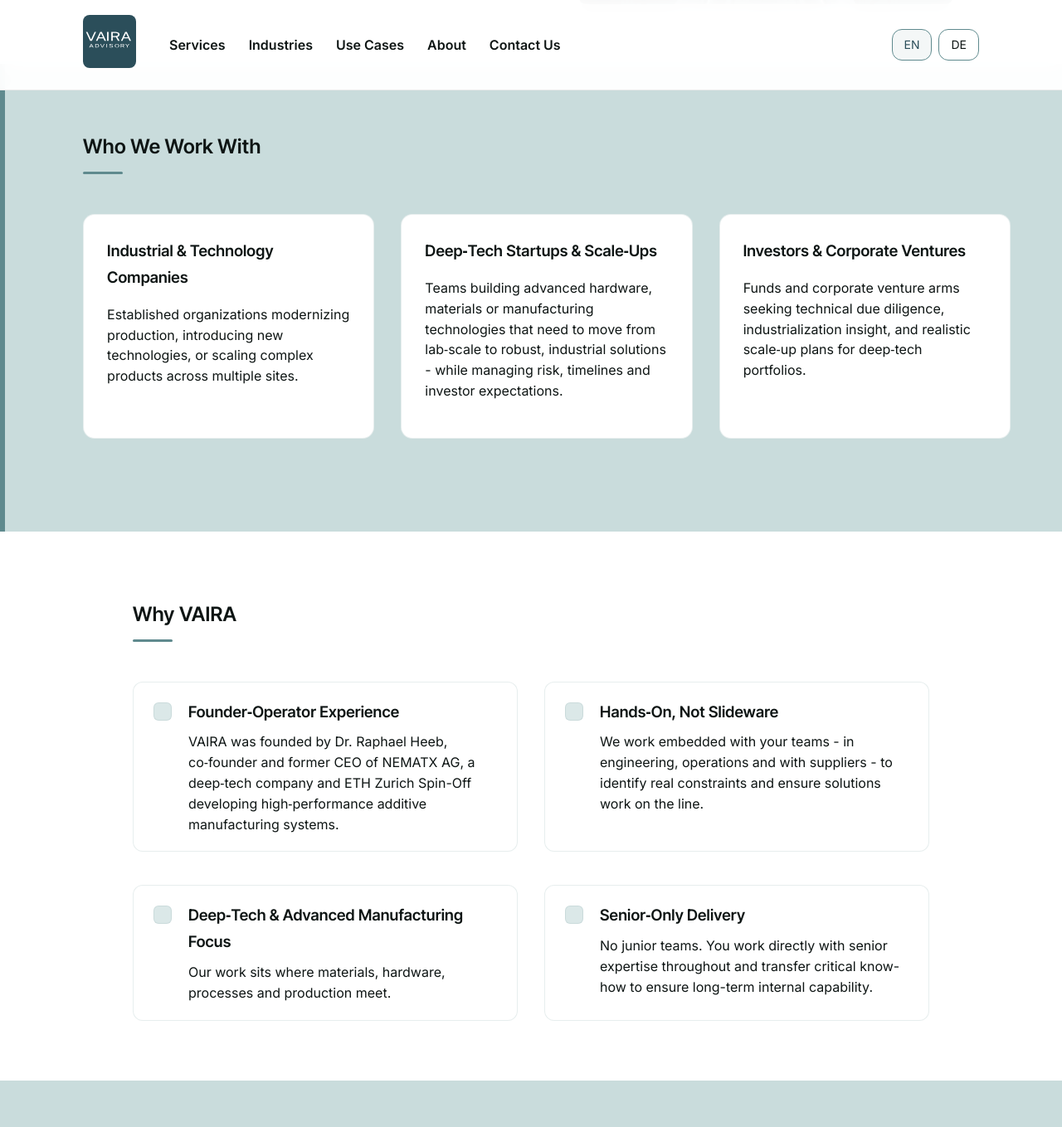
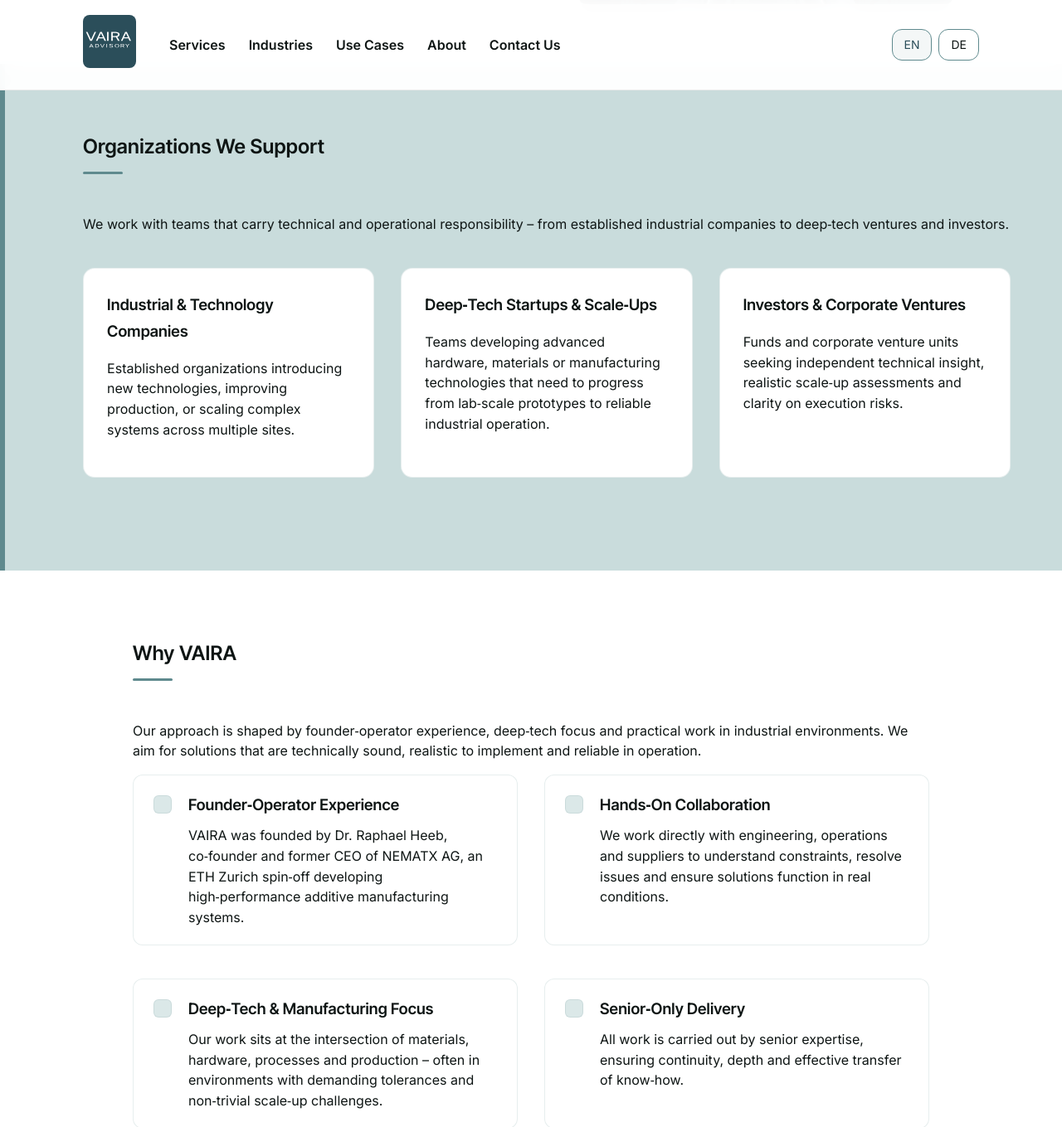
Before and after one commit to raphaelheeb/vaira-advisory, a Jekyll site: the page built from index.html, in a window 1280 px wide and 1400 px high, scrolled down 1167 px, cut to the strip 0-1359 px from the top of the window. Shown: the whole strip at 83% size. Built offline with Jekyll 4.4.1, drawn with Linux system fonts in a browser that asks for light colours; some of the changed text lies outside the part shown.

Commit message:
Update index.html

```diff
--- a/index.html
+++ b/index.html
@@ -1,7 +1,7 @@
 ---
 layout: default
 title: VAIRA Advisory
-description: Turning deep-tech innovation into scalable, industrial solutions.
+description: Deep‑tech and advanced manufacturing advisory – from early concept to industrial scale.
 lang: en
 permalink: /
 ---
@@ -13,12 +13,18 @@
 
       <!-- HERO LEFT -->
       <div class="hero-left">
+        <p class="hero-kicker">Deep‑tech and advanced manufacturing advisory</p>
+
         <h1 class="hero-title">
-            Technology.<br>From concept to industrial scale.
+          Technology from early concept to industrial scale.
         </h1>
+
         <p class="hero-sub">
-            We help engineering‑driven organizations turn complex technologies into scalable products - from early validation to industrialization, working closely with your teams.
+          We support engineering‑driven organizations in developing and scaling complex technologies.
+          Our work spans early validation, system development and industrialization – carried out
+          closely with your teams and informed by practical experience from building deep‑tech systems.
         </p>
+
         <div class="hero-ctas">
           <a href="mailto:info@vaira-advisory.com" class="cta-btn cta-btn--primary">Start a Conversation</a>
         </div>
@@ -26,6 +32,7 @@
 
       <!-- HERO RIGHT -->
       <div class="hero-right visual--cad" aria-hidden="true">
+        <!-- (your SVG remains unchanged) -->
         <svg class="cad-contour" viewBox="0 0 600 600" role="img" aria-label="Technical contour illustration">
           <defs>
             <linearGradient id="cadStroke" x1="0" y1="0" x2="1" y2="1">
@@ -67,54 +74,64 @@
   </div>
 </section>
 
-<!-- ================= WHAT WE DO ================= -->
-
+<!-- ================= CORE CAPABILITIES ================= -->
 <section class="section" id="what-we-do">
   <div class="content-wrapper split">
     <div>
-        <h2>What We Do</h2>
+      <h2>Core Capabilities</h2>
+
+      <p>
+        Our work focuses on the path from promising technology to stable industrial performance.
+        We combine engineering depth with practical experience in hardware, materials, processes
+        and production environments.
+      </p>
+
       <ul class="checklist">
-          <li>Innovation & Technology Strategy</li>
-          <li>Hands‑On Technology Development</li>
-          <li>Industrialization & Advanced Manufacturing</li>
+        <li>Technology and innovation strategy with a focus on feasibility and constraints</li>
+        <li>Hands‑on development of complex hardware, processes and systems</li>
+        <li>Industrialization, scale‑up and advanced manufacturing across sites</li>
       </ul>
     </div>
+
     <img src="/vaira-advisory/assets/img/tech-lab.webp"
-     alt="Technology lab"
+         alt="Technology lab environment"
          class="split-image">
-
   </div>
 </section>
 
 <!-- ================= WHO WE WORK WITH ================= -->
-
 <section class="section section--alt section--accent-left" id="who-we-work-with">
   <div class="content-wrapper wrapper--narrow">
-    <h2>Who We Work With</h2>
+    <h2>Organizations We Support</h2>
+
+    <p>
+      We work with teams that carry technical and operational responsibility – from established
+      industrial companies to deep‑tech ventures and investors.
+    </p>
 
     <div class="card-grid floating-cards">
 
       <article class="card">
         <h3>Industrial & Technology Companies</h3>
         <p>
-          Established organizations modernizing production, introducing new technologies, or scaling
-          complex products across multiple sites.
+          Established organizations introducing new technologies, improving production, or scaling
+          complex systems across multiple sites.
         </p>
       </article>
 
       <article class="card">
         <h3>Deep‑Tech Startups & Scale‑Ups</h3>
         <p>
-          Teams building advanced hardware, materials or manufacturing technologies that need to move
-          from lab‑scale to robust, industrial solutions - while managing risk, timelines and investor expectations.
+          Teams developing advanced hardware, materials or manufacturing technologies that need to
+          progress from lab‑scale prototypes to reliable industrial operation.
         </p>
       </article>
 
       <article class="card">
         <h3>Investors & Corporate Ventures</h3>
         <p>
-          Funds and corporate venture arms seeking technical due diligence, industrialization insight,
-          and realistic scale‑up plans for deep‑tech portfolios.
+          Funds and corporate venture units seeking independent technical insight, realistic scale‑up
+          assessments and clarity on execution risks.
         </p>
       </article>
 
@@ -127,6 +144,12 @@
   <div class="content-wrapper wrapper--narrow">
     <h2>Why VAIRA</h2>
 
+    <p>
+      Our approach is shaped by founder‑operator experience, deep‑tech focus and practical work in
+      industrial environments. We aim for solutions that are technically sound, realistic to implement
+      and reliable in operation.
+    </p>
+
     <div class="why-grid">
 
       <div class="feature-block">
@@ -134,8 +157,8 @@
         <div>
           <h3>Founder‑Operator Experience</h3>
           <p>
-            VAIRA was founded by Dr. Raphael Heeb, co‑founder and former CEO of NEMATX AG, a deep‑tech company and ETH Zurich Spin-Off
-            developing high‑performance additive manufacturing systems.
+            VAIRA was founded by Dr. Raphael Heeb, co‑founder and former CEO of NEMATX AG, an ETH Zurich
+            spin‑off developing high‑performance additive manufacturing systems.
           </p>
         </div>
       </div>
@@ -143,10 +166,10 @@
       <div class="feature-block">
         <div class="feature-block-icon"></div>
         <div>
-          <h3>Hands‑On, Not Slideware</h3>
+          <h3>Hands‑On Collaboration</h3>
           <p>
-            We work embedded with your teams - in engineering, operations and with suppliers - to identify
-            real constraints and ensure solutions work on the line.
+            We work directly with engineering, operations and suppliers to understand constraints,
+            resolve issues and ensure solutions function in real conditions.
           </p>
         </div>
       </div>
@@ -154,9 +177,10 @@
       <div class="feature-block">
         <div class="feature-block-icon"></div>
         <div>
-          <h3>Deep‑Tech & Advanced Manufacturing Focus</h3>
+          <h3>Deep‑Tech & Manufacturing Focus</h3>
           <p>
-            Our work sits where materials, hardware, processes and production meet.
+            Our work sits at the intersection of materials, hardware, processes and production – often
+            in environments with demanding tolerances and non‑trivial scale‑up challenges.
           </p>
         </div>
       </div>
@@ -166,7 +190,8 @@
         <div>
           <h3>Senior‑Only Delivery</h3>
           <p>
-            No junior teams. You work directly with senior expertise throughout and transfer critical know-how to ensure long-term internal capability.
+            All work is carried out by senior expertise, ensuring continuity, depth and effective
+            transfer of know‑how.
           </p>
         </div>
       </div>
@@ -175,7 +200,7 @@
   </div>
 </section>
 
-  <!-- ================= HOW WE WORK (SPLIT) ================= -->
+<!-- ================= HOW WE WORK ================= -->
 <section class="section section--alt" id="how-we-work">
   <div class="content-wrapper split">
     <div>
@@ -183,37 +208,35 @@
 
       <div class="editorial">
         <p>
-            We combine engineering depth with operational pragmatism. Our work is hands‑on, collaborative
-            and grounded in real‑world constraints - from materials and processes to equipment, suppliers
-            and production lines.
+          We combine structured analysis with practical, hands‑on work. Our approach is collaborative
+          and grounded in the realities of equipment, processes and production lines.
         </p>
       </div>
 
       <p>
-          We focus on solving the right problems, reducing complexity, and building scalable solutions
-          that work reliably in industrial environments.
+        Typical engagements focus on clarifying the actual problem, reducing complexity and defining a
+        path from prototype to stable industrial performance.
       </p>
     </div>
 
     <img src="/vaira-advisory/assets/img/process.webp"
          alt="Process illustration"
          class="split-image process">
-
   </div>
 </section>
 
 <!-- ================= CASE SNAPSHOT ================= -->
-
 <section class="section" id="case-snapshot">
   <div class="content-wrapper">
     <div class="split">
 
       <div class="split-left">
-        <h2 class="section-title">Case Snapshot</h2>
+        <h2 class="section-title">Example Engagement</h2>
+
         <p>
-          Supporting a European industrial client in scaling a deep‑tech prototype into a reliable,
-          production‑ready system. We streamlined the engineering workflow, stabilized the technology,
-          and enabled a smooth transition from R&D to industrial deployment.
+          For a European industrial client, we supported the scale‑up of a deep‑tech prototype into a
+          stable, production‑ready system. The work included stabilizing the core technology, structuring
+          the engineering workflow and preparing the transition from R&D to industrial operation.
         </p>
 
         <ul class="case-points">
@@ -240,11 +263,13 @@
 <!-- ================= CTA ================= -->
 <section class="section section--cta section--lighter" id="CTA">
   <div class="content-wrapper wrapper--narrow final-cta">
-      <h2>Turn your ideas into industrial reality.</h2>
+    <h2>Turning complex technology into reliable industrial solutions.</h2>
+
     <p>
-        Whether you are scaling a deep‑tech product, stabilizing production, or preparing for a major
-        industrialization step - we are happy to explore how we can support you.
+      If you are developing or scaling a deep‑tech product, preparing for industrialization or
+      stabilizing production, we are available to discuss how we can support your team.
     </p>
+
     <a class="cta-btn cta-btn--secondary" href="mailto:info@vaira-advisory.com">Start a Conversation</a>
   </div>
 </section>
```
Lines whose indentation alone changed are shown as unchanged.
